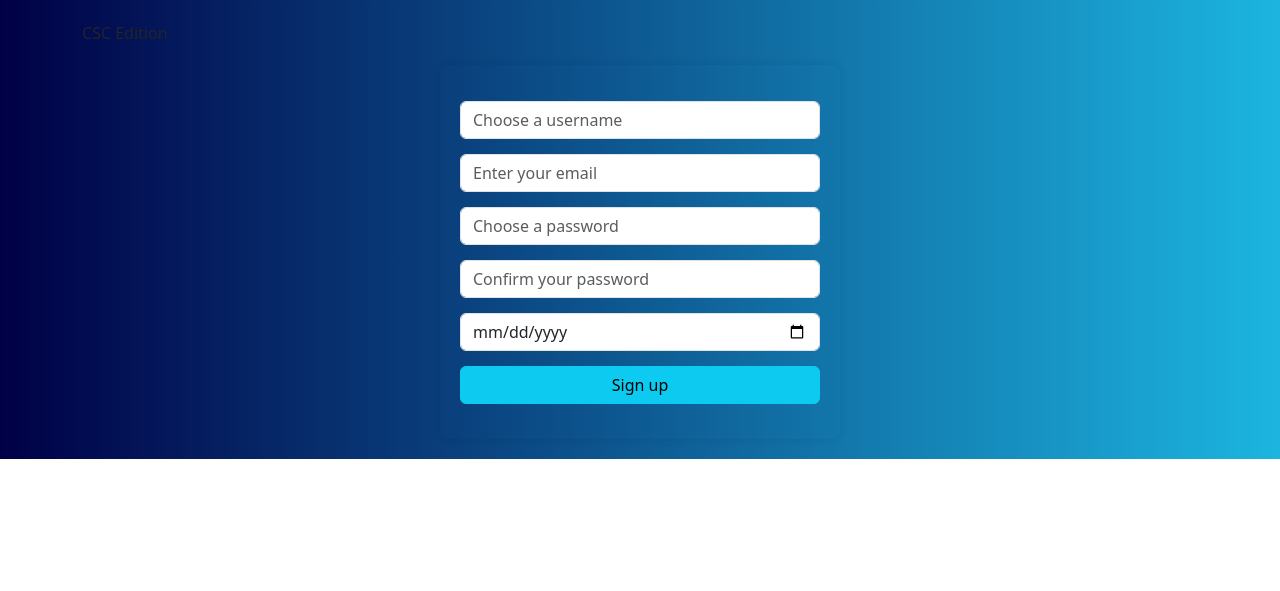
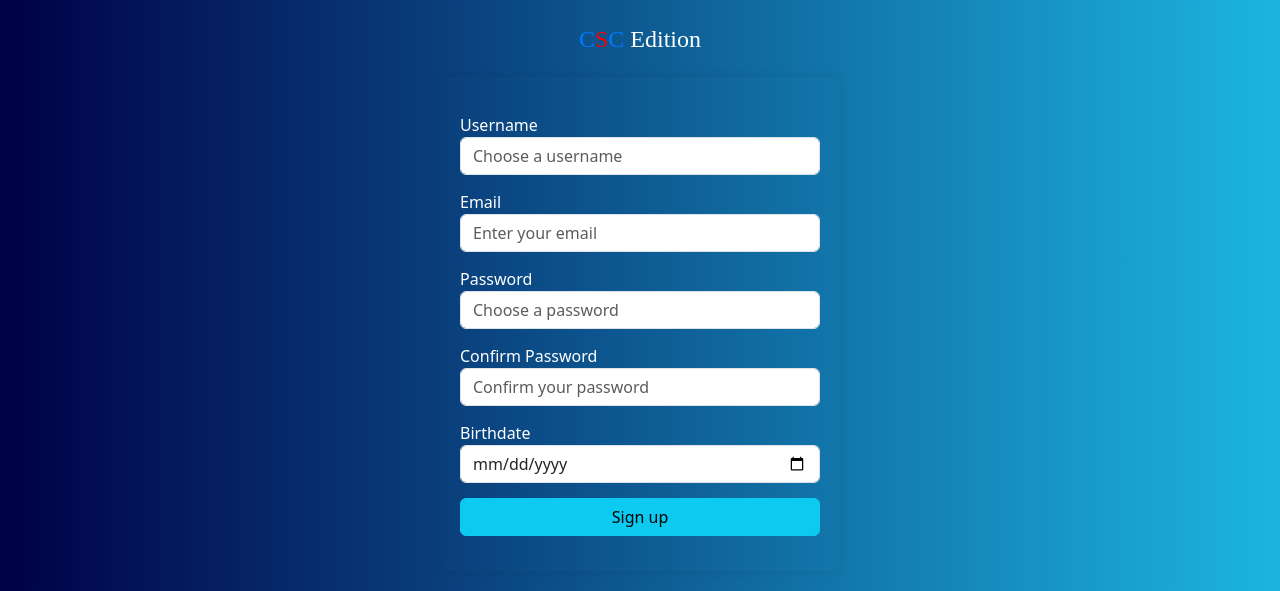
Before and after one commit to szage07/quizmo, a website built with Vite: page my-app/src/signup.html in a window 1280 px wide. Shown: the part 503-1094 px from the top of the page. Before the commit the page ends 962 px from the top, so only its background shows below. Built offline with nearby package versions, Linux system fonts and the light colour scheme; some packages are replaced by stand-ins of ours.

Commit message:
final edit on signup page

```diff
--- a/my-app/src/signup.html
+++ b/my-app/src/signup.html
@@ -60,6 +60,26 @@
     .btn:hover {
       background-color: cyan; /* Cyan color on hover */
     }
+
+    label {
+      color: white;
+    }
+
+    .edition-text {
+        font-family: 'Roboto Slab', serif;
+        font-size: 24px;
+        margin-top: 8px;
+        color: white;
+      text-align: center;
+      }
+
+      .c-text {
+        color: #007BFF;
+      }
+
+      .s-text {
+        color: red;
+      }
   </style>
 
   <script type="module" src="./js/main.js"></script>
@@ -99,22 +119,29 @@
     </p>
   </div>
 
+
+
   <div class="signup-container bg-transparent">
     <form name="signupForm" action="startpage.html" onsubmit="return validateForm()" method="POST" class="mt-3">
       <div class="form-group">
-        <input type="text" class="form-control" name="signup_username" placeholder="Choose a username" required>
+        <label for="signup_username">Username</label>
+        <input type="text" class="form-control" id="signup_username" name="signup_username" placeholder="Choose a username" required>
       </div>
       <div class="form-group">
-        <input type="email" class="form-control" name="signup_email" placeholder="Enter your email" required>
+        <label for="signup_email">Email</label>
+        <input type="email" class="form-control" id="signup_email" name="signup_email" placeholder="Enter your email" required>
       </div>
       <div class="form-group">
-        <input type="password" class="form-control" name="signup_password" placeholder="Choose a password" required>
+        <label for="signup_password">Password</label>
+        <input type="password" class="form-control" id="signup_password" name="signup_password" placeholder="Choose a password" required>
       </div>
       <div class="form-group">
-        <input type="password" class="form-control" name="signup_confirm_password" placeholder="Confirm your password" required>
+        <label for="signup_confirm_password">Confirm Password</label>
+        <input type="password" class="form-control" id="signup_confirm_password" name="signup_confirm_password" placeholder="Confirm your password" required>
       </div>
       <div class="form-group">
-        <input type="date" class="form-control" name="signup_birthdate" required>
+        <label for="signup_birthdate">Birthdate</label>
+        <input type="date" class="form-control" id="signup_birthdate" name="signup_birthdate" required>
       </div>
       <div class="form-group">
         <button class="btn btn-info" type="submit">Sign up</button>
```
